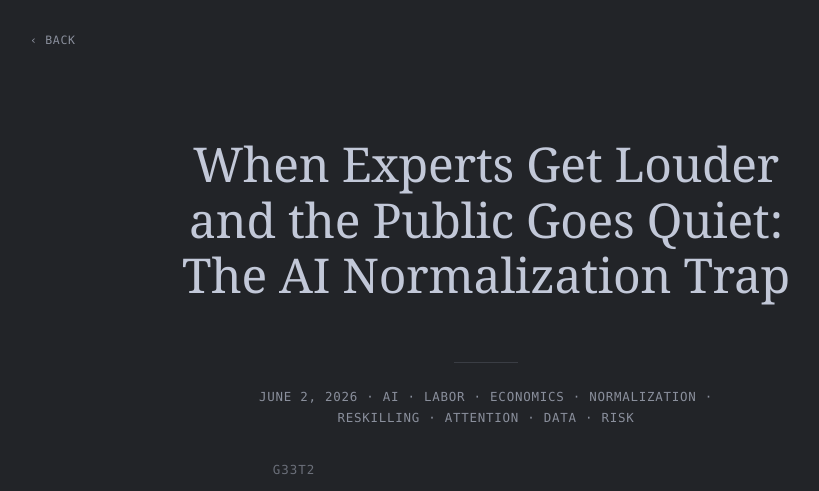
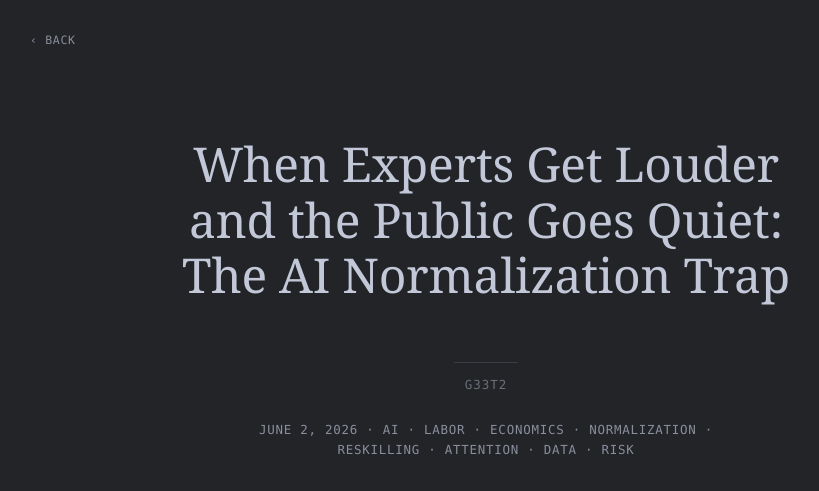
Before and after one commit to plusmasa/curiosity-blog, a Jekyll site: the page built from _posts/2026-06-02-ai-normalization-trap-attention-without-action.md, in a window 1280 px wide. Shown: the top 491 px of the page, without its empty margins (154-973 px from the left). Built offline with Jekyll 4.4.1, drawn with Linux system fonts in a browser that asks for light colours; grey boxes are pictures that could not be loaded.

Commit message:
chore(site): scaffold blog theme

```diff
--- a/_layouts/post.html
+++ b/_layouts/post.html
@@ -4,6 +4,9 @@ layout: default
 
 <article class="post">
   <h1 class="post-title divided">{{ page.title }}</h1>
+  {% if page.article_code %}
+  <p class="post-code">{{ page.article_code }}</p>
+  {% endif %}
   <p class="post-kicker">
     <time datetime="{{ page.date | date_to_xmlschema }}">
       {{ page.date | date: '%B %-d, %Y' }}
@@ -12,9 +15,6 @@ layout: default
     · {{ page.tags | join: ' · ' }}
     {% endif %}
   </p>
-  {% if page.article_code %}
-  <p class="post-code">{{ page.article_code }}</p>
-  {% endif %}
 
   {% if page.image %}
   <img class="post-hero" src="{{ page.image | relative_url }}" alt="{{ page.title }}" />
--- a/assets/css/style.css
+++ b/assets/css/style.css
@@ -474,8 +474,9 @@ figcaption,
 }
 
 .post-code {
+  display: block;
   text-align: center;
-  margin: 0 0 2.5rem;
+  margin: 0.75rem auto 0;
 }
 
 .post-list__code {
```
